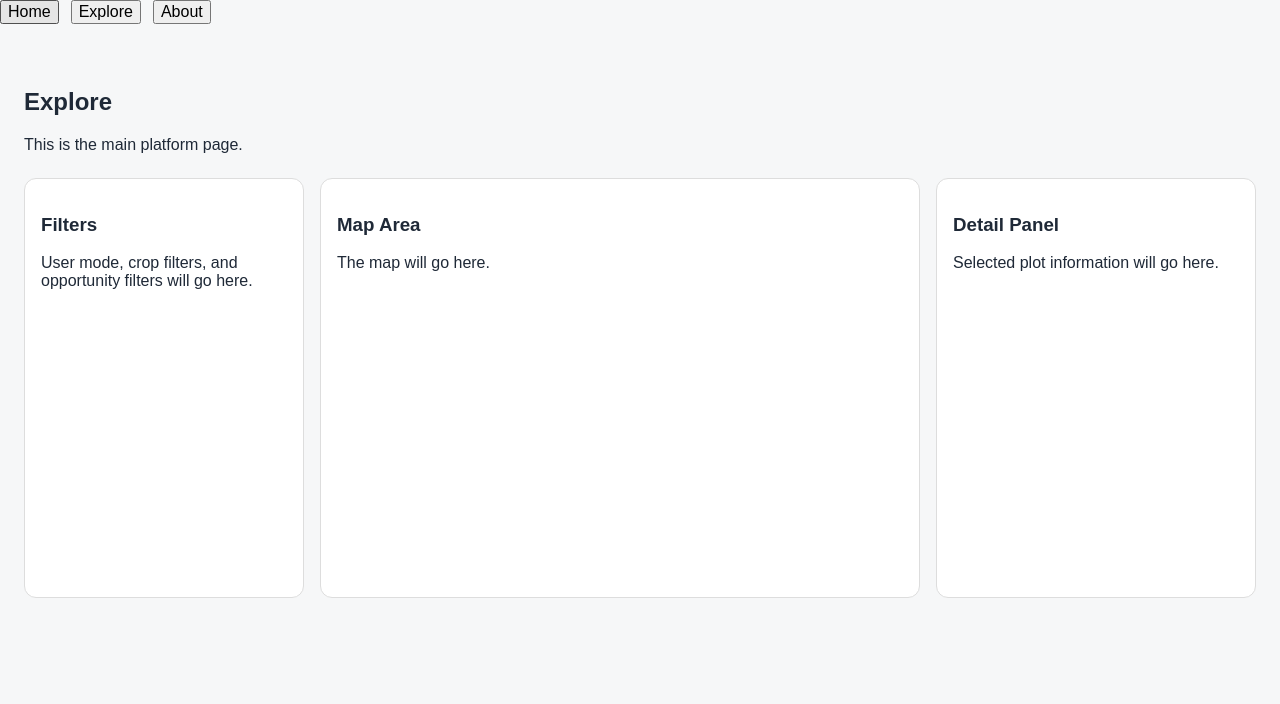
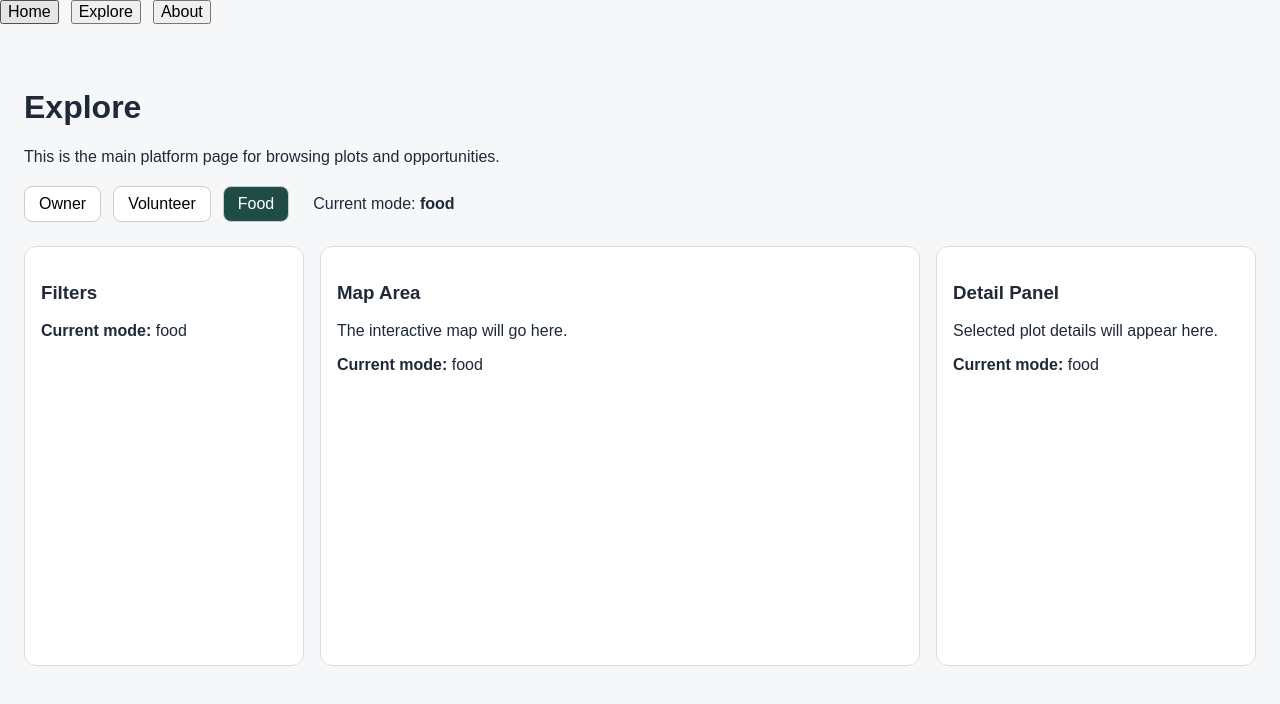
Before and after one commit to eckertniklasm/casa0028-assessment2, a React (Vite) app: page / in a window 1280 px wide. Both pictures are taken after a click on the button "Explore the platform". Shown: the top 704 px of the page. Built offline with nearby package versions, Linux system fonts and the light colour scheme.

Commit message:
Add working mode switcher to explore page

```diff
--- /dev/null
+++ b/src/components/ModeSwitcher.tsx
@@ -0,0 +1,56 @@
+type Props = {
+  mode: string
+  setMode: (mode: string) => void
+}
+
+export default function ModeSwitcher({ mode, setMode }: Props) {
+  return (
+    <div style={{ display: 'flex', gap: '12px', margin: '20px 0', alignItems: 'center' }}>
+      <button
+        onClick={() => setMode('owner')}
+        style={{
+          padding: '8px 14px',
+          borderRadius: '8px',
+          border: '1px solid #ccc',
+          background: mode === 'owner' ? '#1f4d45' : 'white',
+          color: mode === 'owner' ? 'white' : 'black',
+          cursor: 'pointer',
+        }}
+      >
+        Owner
+      </button>
+
+      <button
+        onClick={() => setMode('volunteer')}
+        style={{
+          padding: '8px 14px',
+          borderRadius: '8px',
+          border: '1px solid #ccc',
+          background: mode === 'volunteer' ? '#1f4d45' : 'white',
+          color: mode === 'volunteer' ? 'white' : 'black',
+          cursor: 'pointer',
+        }}
+      >
+        Volunteer
+      </button>
+
+      <button
+        onClick={() => setMode('food')}
+        style={{
+          padding: '8px 14px',
+          borderRadius: '8px',
+          border: '1px solid #ccc',
+          background: mode === 'food' ? '#1f4d45' : 'white',
+          color: mode === 'food' ? 'white' : 'black',
+          cursor: 'pointer',
+        }}
+      >
+        Food
+      </button>
+
+      <span style={{ marginLeft: '12px' }}>
+        Current mode: <strong>{mode}</strong>
+      </span>
+    </div>
+  )
+}
--- a/src/pages/ExplorePage.tsx
+++ b/src/pages/ExplorePage.tsx
@@ -1,8 +1,15 @@
+import { useState } from 'react'
+import ModeSwitcher from '../components/ModeSwitcher'
+
 export default function ExplorePage() {
+  const [mode, setMode] = useState('food')
+
   return (
-    <section style={{ padding: '24px', fontFamily: 'Arial' }}>
+    <div style={{ padding: '24px', fontFamily: 'Arial' }}>
       <h1>Explore</h1>
-      <p>This is the main platform page.</p>
+      <p>This is the main platform page for browsing plots and opportunities.</p>
+
+      <ModeSwitcher mode={mode} setMode={setMode} />
 
       <div
         style={{
@@ -12,9 +19,17 @@ export default function ExplorePage() {
           marginTop: '24px',
         }}
       >
-        <div style={{ background: 'white', padding: '16px', borderRadius: '12px', border: '1px solid #ddd' }}>
+        <div
+          style={{
+            background: 'white',
+            padding: '16px',
+            borderRadius: '12px',
+            border: '1px solid #ddd',
+            minHeight: '420px',
+          }}
+        >
           <h3>Filters</h3>
-          <p>User mode, crop filters, and opportunity filters will go here.</p>
+          <p><strong>Current mode:</strong> {mode}</p>
         </div>
 
         <div
@@ -27,14 +42,24 @@ export default function ExplorePage() {
           }}
         >
           <h3>Map Area</h3>
-          <p>The map will go here.</p>
+          <p>The interactive map will go here.</p>
+          <p><strong>Current mode:</strong> {mode}</p>
         </div>
 
-        <div style={{ background: 'white', padding: '16px', borderRadius: '12px', border: '1px solid #ddd' }}>
+        <div
+          style={{
+            background: 'white',
+            padding: '16px',
+            borderRadius: '12px',
+            border: '1px solid #ddd',
+            minHeight: '420px',
+          }}
+        >
           <h3>Detail Panel</h3>
-          <p>Selected plot information will go here.</p>
+          <p>Selected plot details will appear here.</p>
+          <p><strong>Current mode:</strong> {mode}</p>
         </div>
       </div>
-    </section>
+    </div>
   )
 }
```
Also changed, not shown: src/components/DetailPanel.tsx (added), src/components/FilterPanel.tsx (added).
